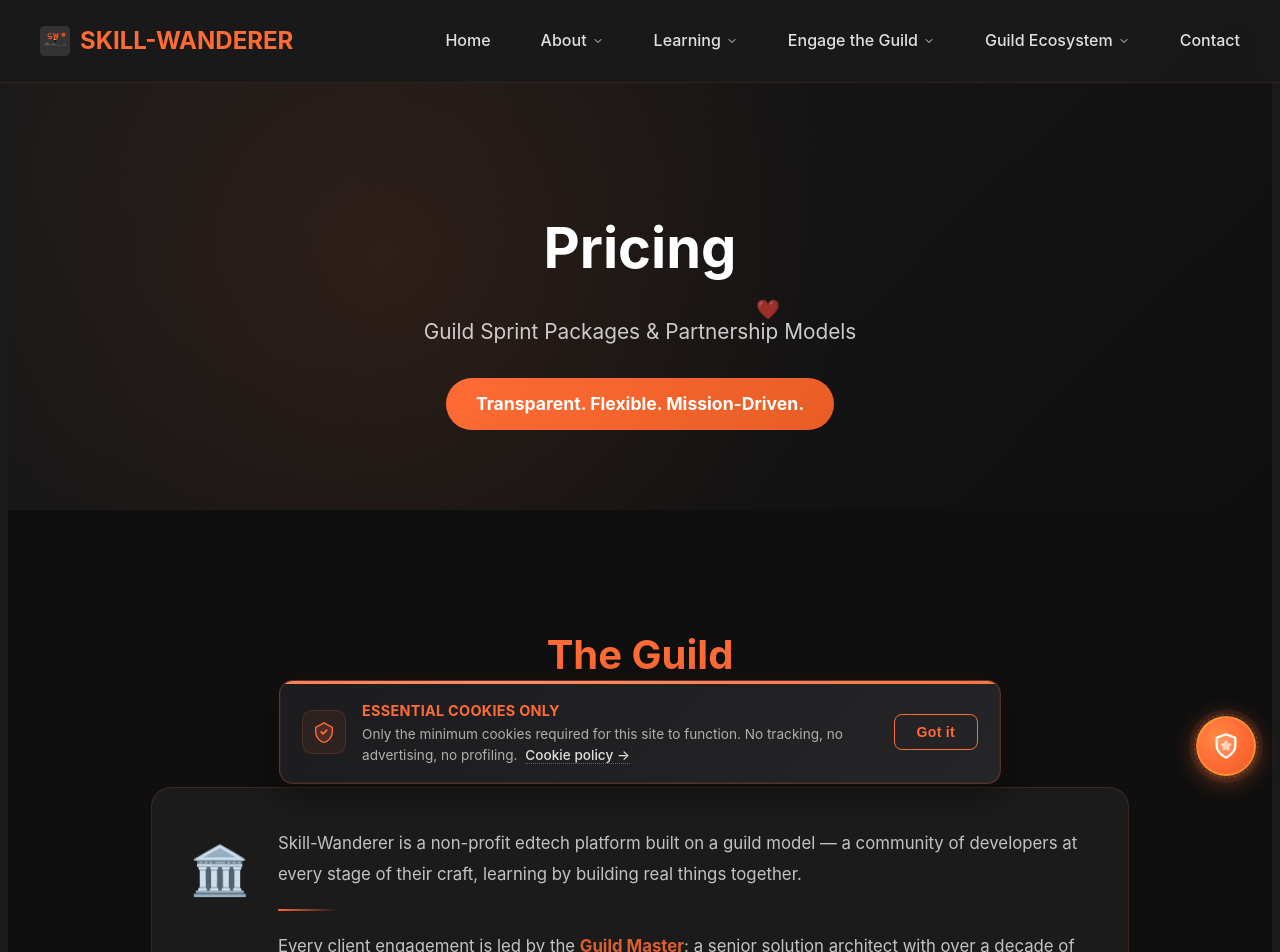
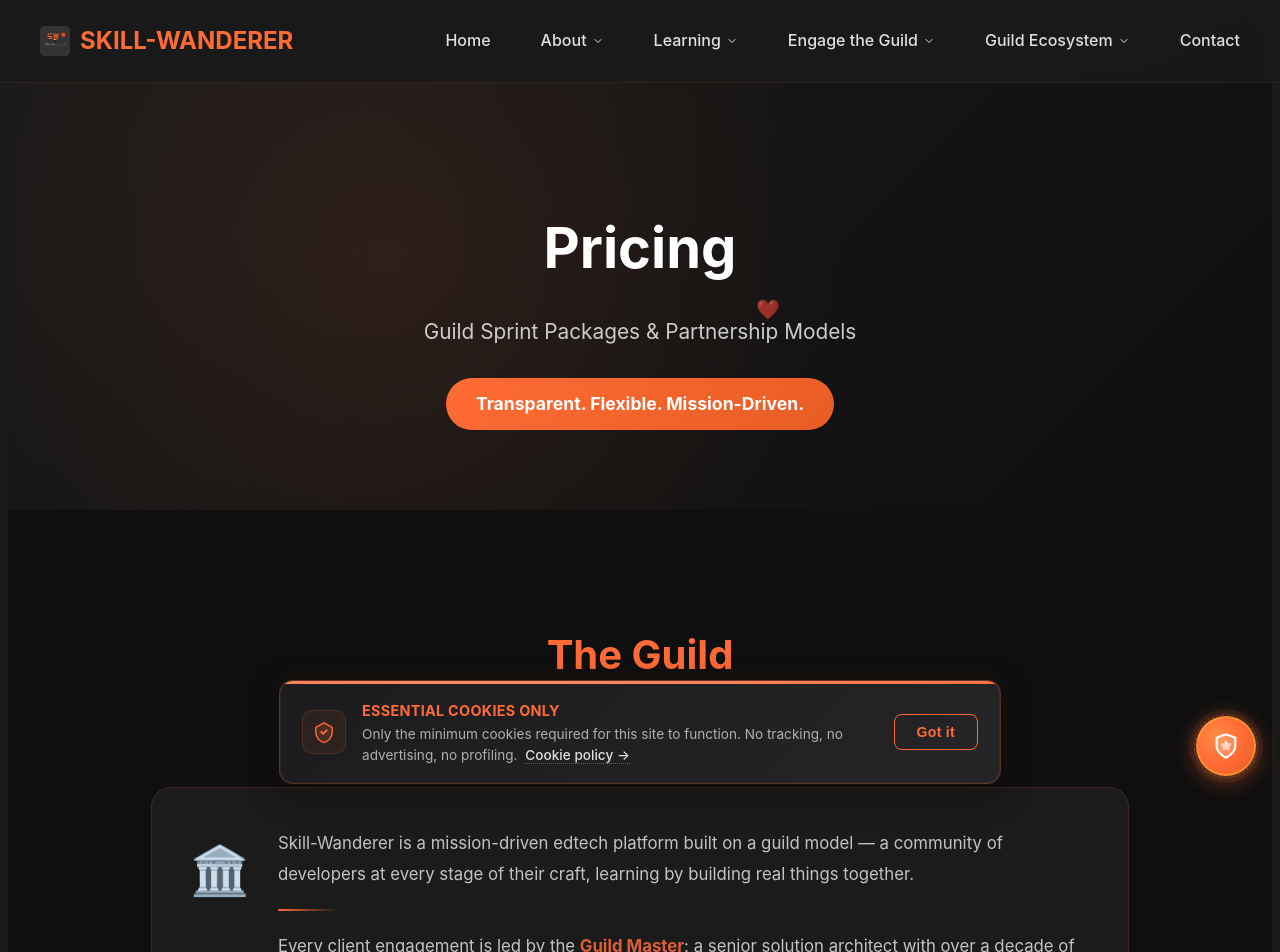
Before and after one commit to skill-wanderer/skill-wanderer-landing-page, a Nuxt app: page /work-with-us/pricing in a window 1280 px wide. Shown: the top 952 px of the page. Built offline with nearby package versions, Linux system fonts and the light colour scheme.

Commit message:
Update pricing.vue

```diff
--- a/pages/work-with-us/pricing.vue
+++ b/pages/work-with-us/pricing.vue
@@ -21,7 +21,7 @@
           <div class="guild-intro-icon">🏛️</div>
           <div class="guild-intro-body">
             <p>
-              Skill-Wanderer is a non-profit edtech platform built on a guild model — a community of developers at every
+              Skill-Wanderer is a mission-driven edtech platform built on a guild model — a community of developers at every
               stage of their craft, learning by building real things together.
             </p>
             <div class="guild-intro-divider"></div>
@@ -964,7 +964,7 @@
       <div class="content">
         <div class="section-header">
           <h2>Not Ready for a Paid Engagement?</h2>
-          <p>As a non-profit edtech guild, our core mission is accessible education — not gatekeeping knowledge behind a price tag</p>
+          <p>As a mission-driven edtech guild, our core mission is accessible education — not gatekeeping knowledge behind a price tag</p>
         </div>
 
         <div class="mentorship-intro">
```
